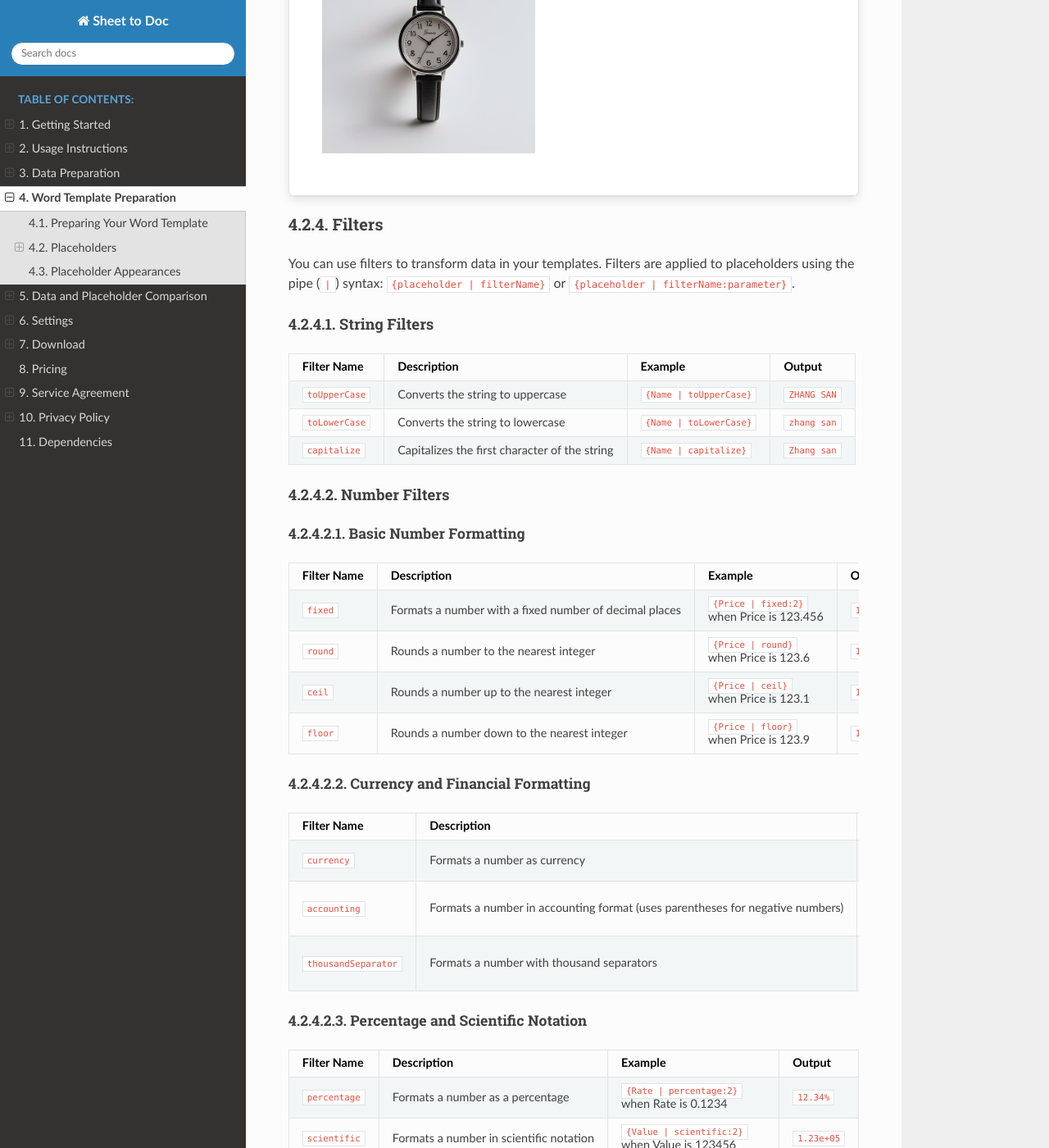
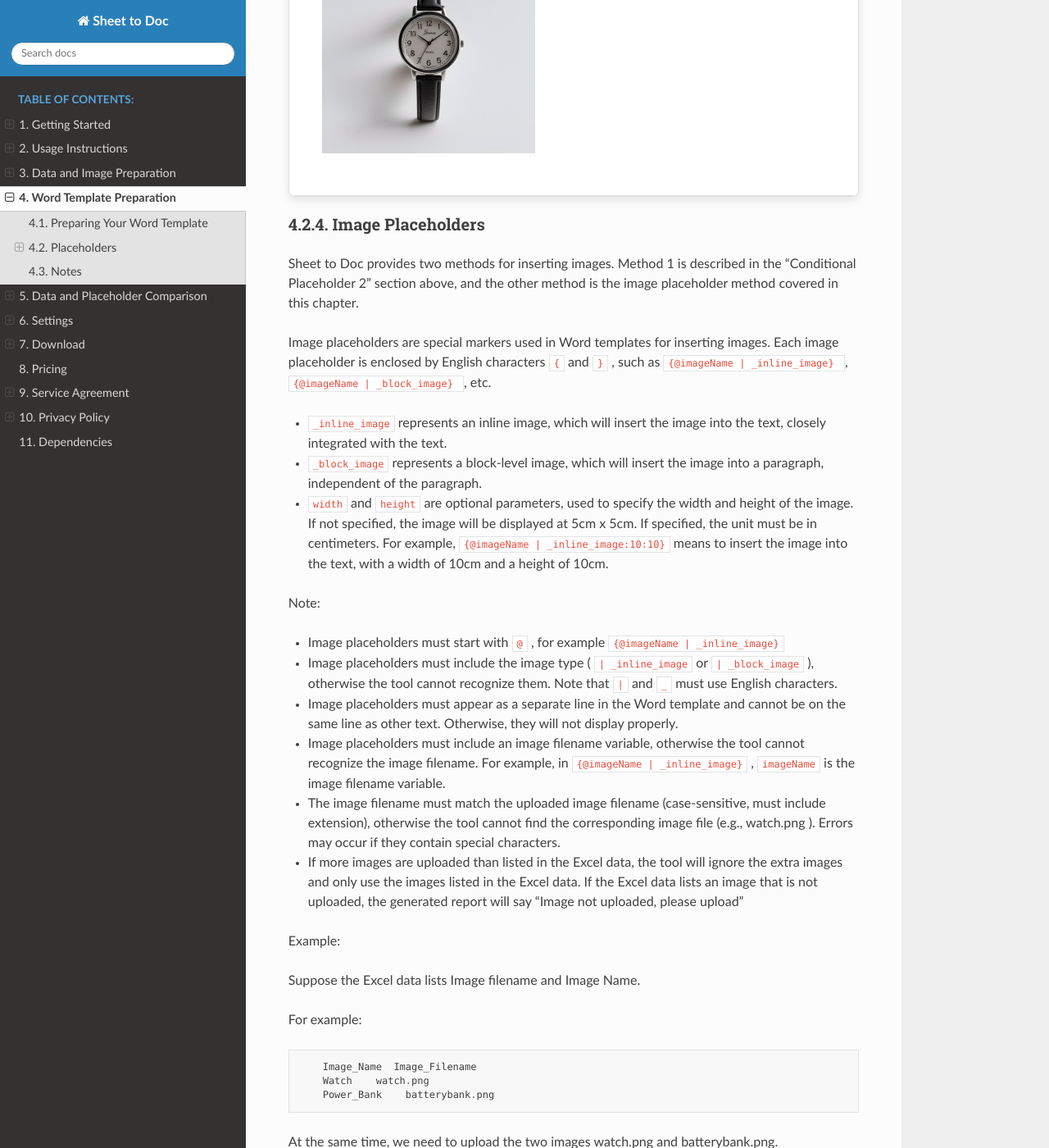
Before and after one commit to he-yang/sheet-to-doc, a Sphinx documentation site: the page built from source/WordTemplate.md, in a window 1280 px wide and 1400 px high, scrolled down 5284 px. Shown: the whole window at 82% size. Built offline with Sphinx 7.4.7 and the Read the Docs theme 3.1.0, drawn with Linux system fonts in a browser that asks for light colours; some of the changed text lies outside the part shown.

Commit message:
update to v2.2

````diff
--- a/source/Download.md
+++ b/source/Download.md
@@ -20,7 +20,7 @@
    </script>
 
 ## Latest Version
-- Web Version: v2.1.0
+- Web Version: v2.2.0
 - Offline Version: v2.1.0
 
 ## Windows (x32, x64)
--- a/source/WordTemplate.md
+++ b/source/WordTemplate.md
@@ -199,6 +199,61 @@
 
 </div>
 
+### Image Placeholders
+
+Sheet to Doc provides two methods for inserting images. Method 1 is described in the "Conditional Placeholder 2" section above, and the other method is the image placeholder method covered in this chapter.
+
+Image placeholders are special markers used in Word templates for inserting images. Each image placeholder is enclosed by English characters `{` and `}` , such as `{@imageName | _inline_image} `, `{@imageName | _block_image} `, etc.
+
+- `_inline_image` represents an inline image, which will insert the image into the text, closely integrated with the text.
+- `_block_image` represents a block-level image, which will insert the image into a paragraph, independent of the paragraph.
+- `width` and `height` are optional parameters, used to specify the width and height of the image. If not specified, the image will be displayed at 5cm x 5cm. If specified, the unit must be in centimeters. For example, `{@imageName | _inline_image:10:10}` means to insert the image into the text, with a width of 10cm and a height of 10cm.
+
+Note:
+
+- Image placeholders must start with `@` , for example `{@imageName | _inline_image}`
+- Image placeholders must include the image type ( `| _inline_image` or `| _block_image` ), otherwise the tool cannot recognize them. Note that `|` and `_` must use English characters.
+- Image placeholders must appear as a separate line in the Word template and cannot be on the same line as other text. Otherwise, they will not display properly.
+- Image placeholders must include an image filename variable, otherwise the tool cannot recognize the image filename. For example, in `{@imageName | _inline_image}` , `imageName` is the image filename variable.
+- The image filename must match the uploaded image filename (case-sensitive, must include extension), otherwise the tool cannot find the corresponding image file (e.g., watch.png ). Errors may occur if they contain special characters.
+- If more images are uploaded than listed in the Excel data, the tool will ignore the extra images and only use the images listed in the Excel data. If the Excel data lists an image that is not uploaded, the generated report will say "Image not uploaded, please upload"
+
+Example:
+
+Suppose the Excel data lists Image filename and Image Name.
+
+For example:
+
+```
+    Image_Name  Image_Filename
+    Watch    watch.png
+    Power_Bank    batterybank.png
+```
+At the same time, we need to upload the two images watch.png and batterybank.png.
+
+The Word template uses the following format:
+
+<div class = "word-document">
+
+{#data}
+
+{@Image_Filename | _inline_image}
+
+{/data}
+</div>
+
+This will generate the following document:
+
+<div class="word-document">
+
+![watch](_static/watch.png)
+
+![batterybank](_static/batterybank.png)
+
+
+</div>
+
+
 ### Filters
 
 You can use filters to transform data in your templates. Filters are applied to placeholders using the pipe (`|`) syntax: `{placeholder | filterName}` or `{placeholder | filterName:parameter}`.
@@ -259,3 +309,9 @@
 - Footers
 - Text boxes
 - And more...
+
+## Notes
+
+- Placeholders must be enclosed in curly braces `{}`.
+- The name of the placeholder must exactly match the column header in the Excel spreadsheet, including case.
+- Placeholders can be used anywhere in the template, including paragraphs, tables, lists, etc.
--- a/source/conf.py
+++ b/source/conf.py
@@ -9,7 +9,7 @@
 project = 'Sheet to Doc'
 copyright = '2022~2025, WTSolutions'
 author = 'WTSolutions'
-release = '2.1.0.0'
+release = '2.2.0.0'
 
 # -- General configuration ---------------------------------------------------
 # https://www.sphinx-doc.org/en/master/usage/configuration.html#general-configuration
````
Also changed, not shown: other parts of source/WordTemplate.md (+1 -6 lines), source/ExcelData.md (+17 -3 lines), source/Usage.md (+8 -2 lines).
